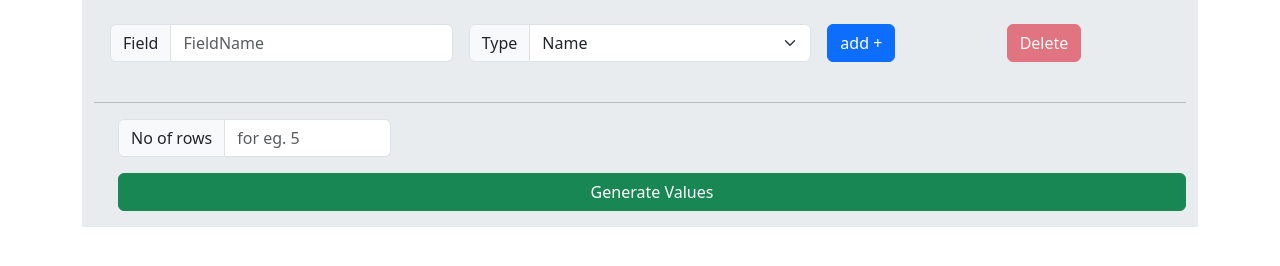
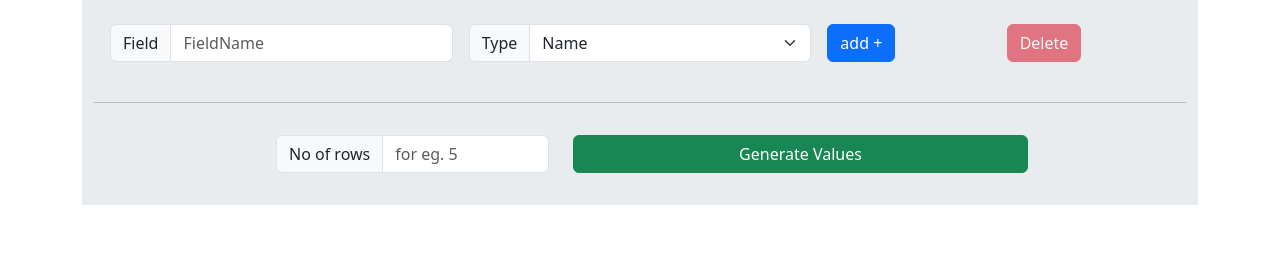
Before and after one commit to VipinVIP/random-table-generator, a plain HTML site: page index.html in a window 1280 px wide. Shown: the part 94-360 px from the top of the page. Drawn offline with nearby package versions, Linux system fonts and the light colour scheme.

Commit message:
fix: improve pagination

```diff
--- a/index.html
+++ b/index.html
@@ -70,7 +70,10 @@
         </form>
       </div>
       <hr />
-      <div class="input-group mb-3 w-25 ms-4">
+
+
+      <div class="d-flex justify-content-center align-items-center">
+        <div class="input-group mb-3 w-25 ms-4 mt-3">
           <span class="input-group-text" id="basic-addon1">No of rows</span>
           <input
             type="number"
@@ -83,11 +86,12 @@
         </div>
         <button
           type="button"
-        class="btn btn-success ms-4"
+          class="btn btn-success ms-4 col-5"
           onclick="generateObjectArray();"
         >
           Generate Values
         </button>
+      </div>
     </div>
     <div
       class="alert alert-danger position-absolute d-none row w-50"
--- a/script.js
+++ b/script.js
@@ -121,7 +121,11 @@ const generateObjectArray = () => {
     headerNode.append(sortDescButton);
   });
   currentPageStart = 0;
+  document.getElementById("nextPageButton").classList.remove("disabled");
   generateTableBody(getNextNRows(objectArray, currentPageStart, 10));
+  if ((currentPageStart + 10) >= rowCount) {
+    document.getElementById("nextPageButton").classList.add("disabled");
+  }
 
   document.getElementById("tableContainer").classList.remove("d-none");
 }
```
Lines whose indentation alone changed are shown as unchanged.
